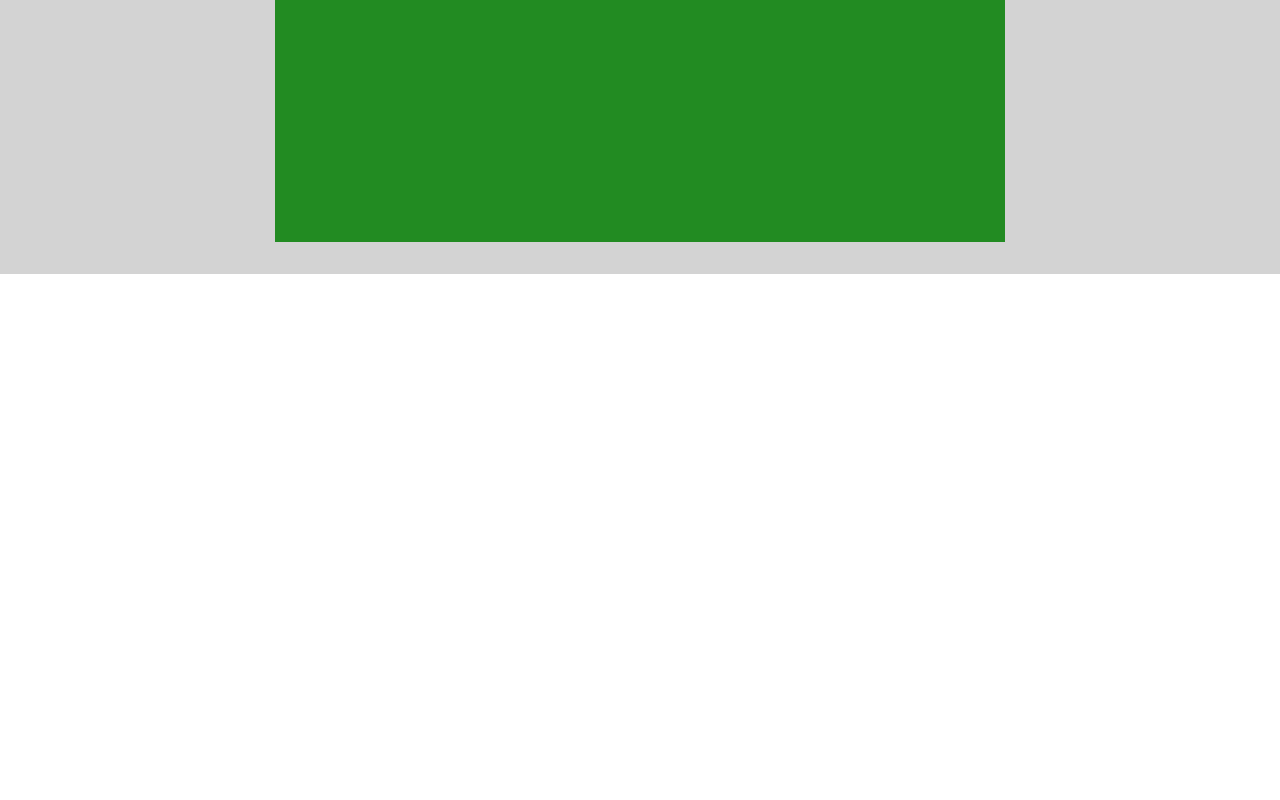
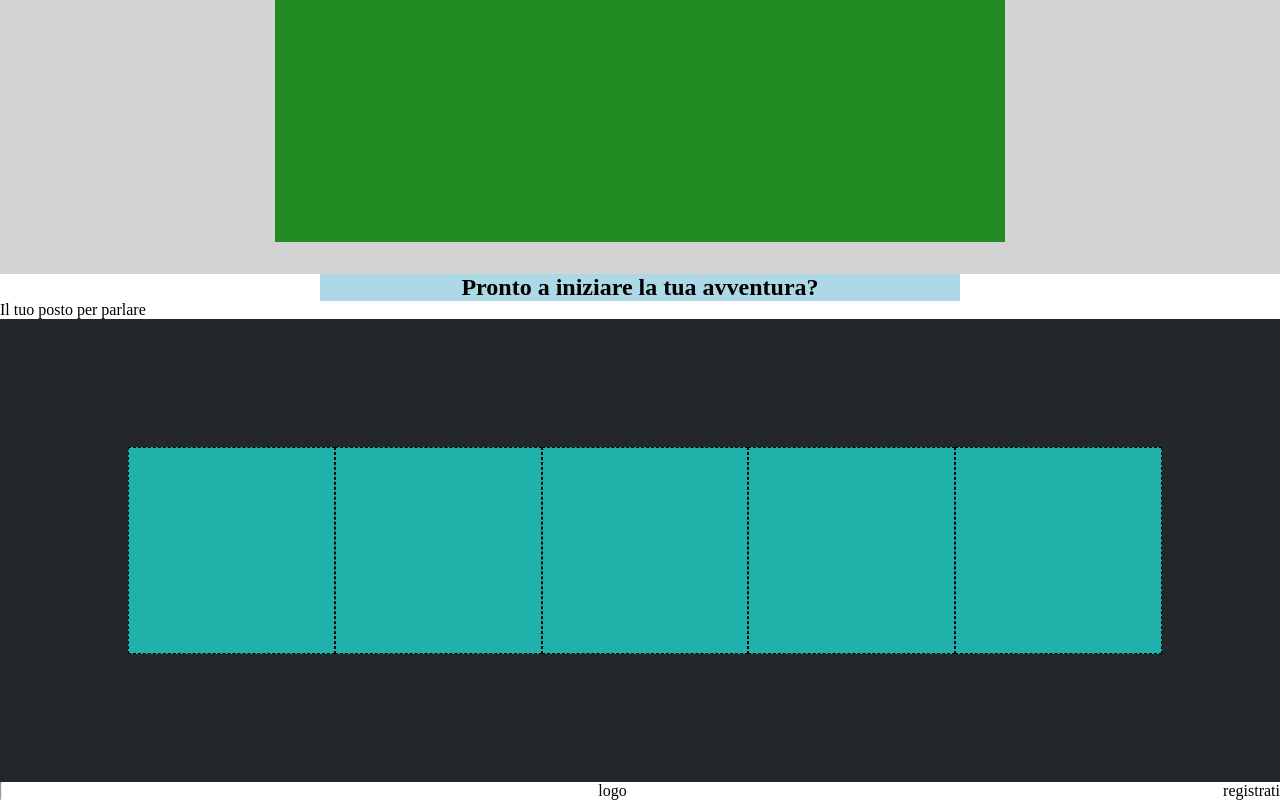
Before and after one commit to saragisondi/htmlcss-struttura-discord, a plain HTML site: page index.html in a window 1280 px wide. Shown: the part 1640-2440 px from the top of the page. Before the commit the page ends 1914 px from the top, so only its background shows below. Drawn offline with Linux system fonts and the light colour scheme.

Commit message:
[add nav-footer]

```diff
--- a/css/style.css
+++ b/css/style.css
@@ -119,3 +119,37 @@ p{
   width: 20%;
   padding: 20%;
 }
+
+h2{
+  text-align: center;
+  width: 50%;
+  margin: 0 auto;
+  background-color: #add8e6;
+}
+
+.nav-footer ul{
+  display: flex;
+  justify-content: space-between;
+  align-items: stretch;
+  background-color: #23272a;
+  padding: 10%;
+  list-style: none;
+}
+
+.nav-footer li{
+  background-color: #20B2AA;
+  width: 10%;
+  padding: 10%;
+  border:1px dashed black;
+}
+
+.nav-footer ul li a{
+  display: flex;
+  text-decoration: none;
+  color: white;
+}
+
+footer{
+  display: flex;
+  justify-content: space-between;
+}
--- a/index.html
+++ b/index.html
@@ -62,12 +62,25 @@
       <div class="container-discord reliability">
         <div class="just-chillin"></div>
       </div>
+      <h2>Pronto a iniziare la tua avventura?</h2>
     </section>
+  </main>
 
+    <div class="nav-footer">
+      <span>Il tuo posto per parlare</span>
+      <ul>
+        <li><a href="#"></a></li>
+        <li><a href="#"></a></li>
+        <li><a href="#"></a></li>
+        <li><a href="#"></a></li>
+        <li><a href="#"></a></li>
+      </ul>
 
-
-
-  </main>
+  <footer>
+    <hr>
+    <span>logo</span>
+    <span>registrati</span>
+  </footer>
 
 </body>
 </html>
```
